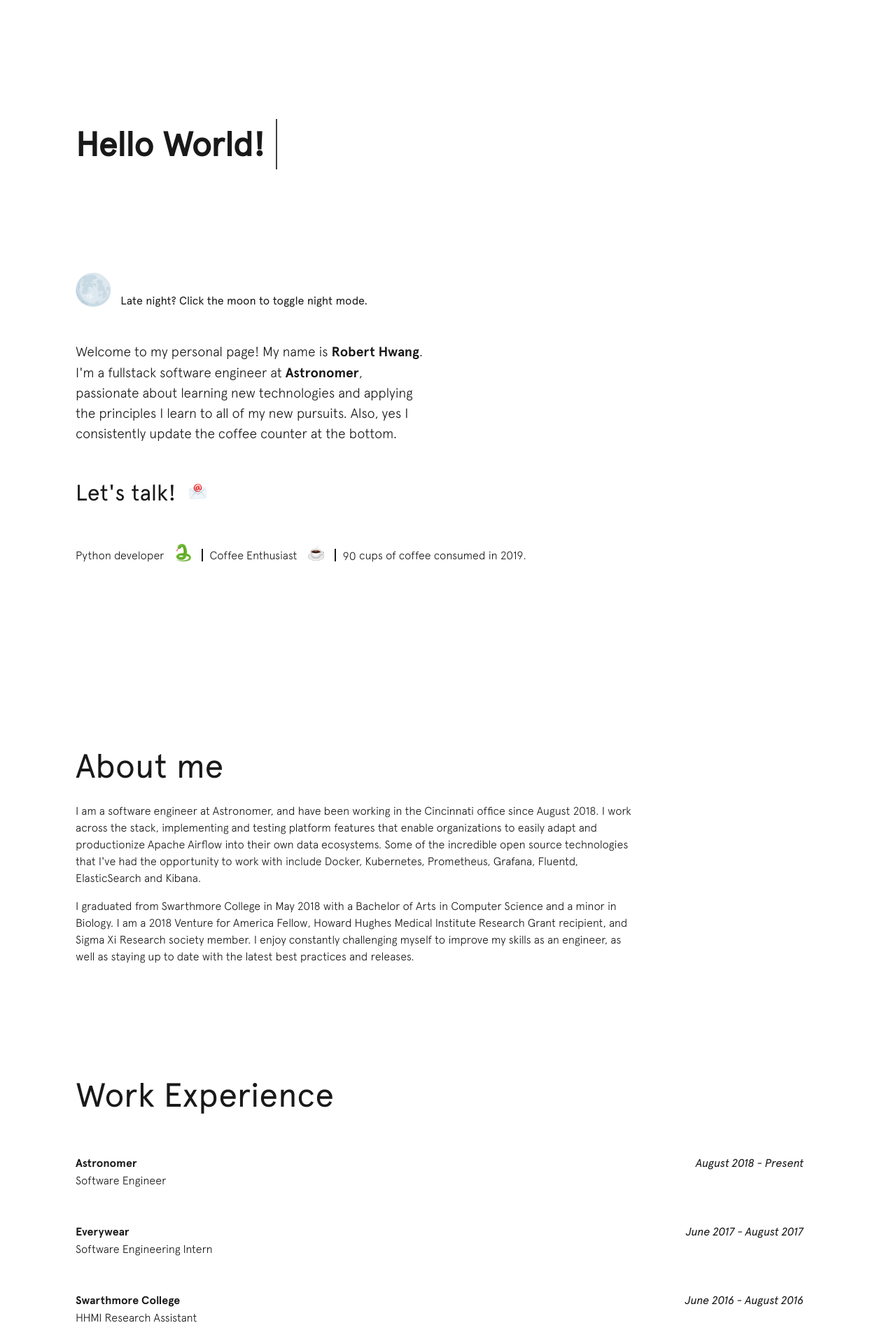
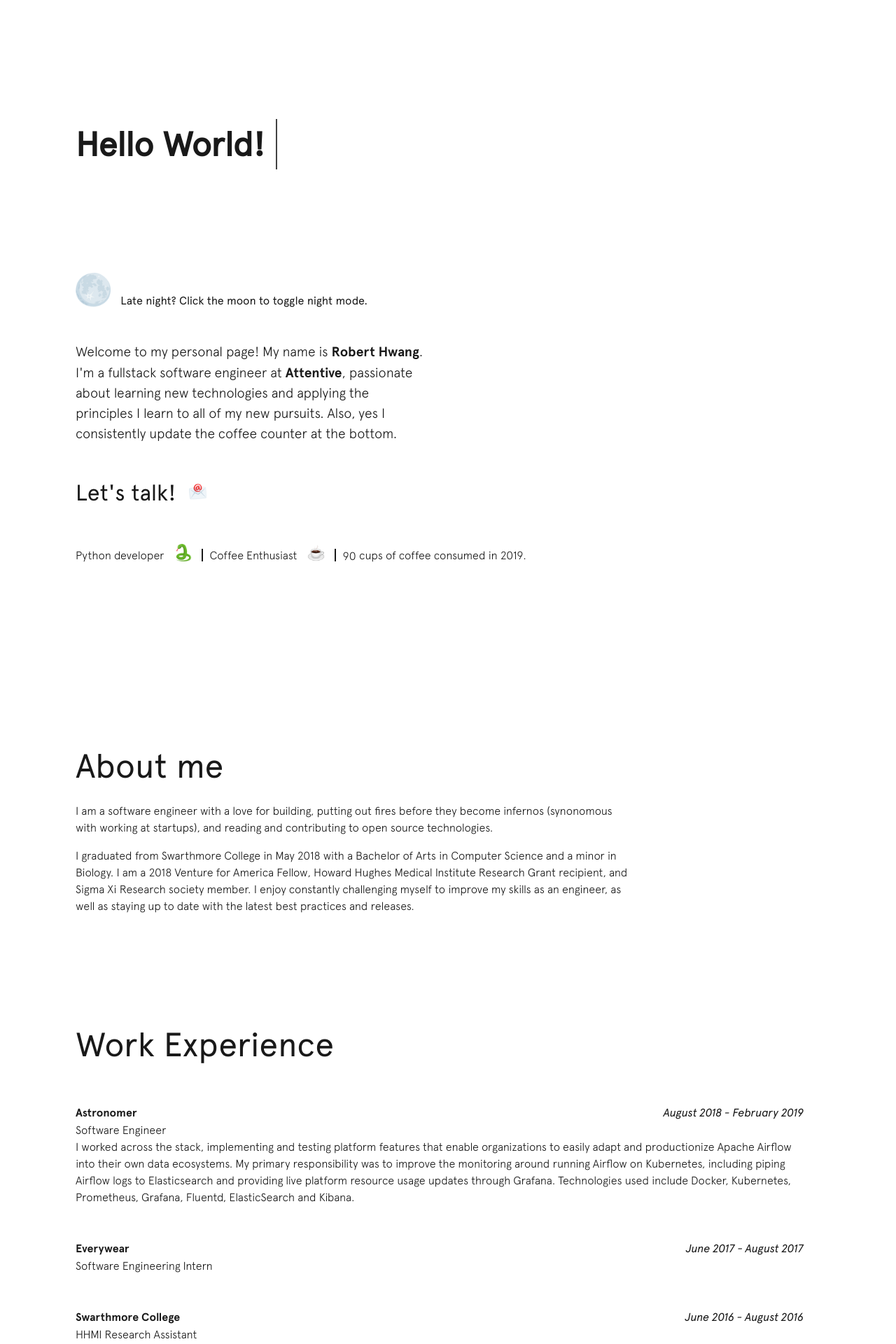
Before and after one commit to rhwang10/rhwang10.github.io, a Jekyll site: the page built from index.html, in a window 1280 px wide. Shown: the top 1920 px of the page at 70% size. Built offline with Jekyll 4.4.1, drawn with Linux system fonts in a browser that asks for light colours.

Commit message:
Update experience and about me blurb, and heading

```diff
--- a/_data/experience.yml
+++ b/_data/experience.yml
@@ -1,14 +1,15 @@
 - company: Astronomer
   url: https://www.astronomer.io/
-  timerange: August 2018 - Present
+  timerange: August 2018 - February 2019
   position: Software Engineer
-
+  blurb: I worked across the stack, implementing and testing platform features that enable organizations to easily adapt and productionize Apache Airflow into their own data ecosystems. My primary responsibility was to improve the monitoring around running Airflow on Kubernetes, including piping Airflow logs to Elasticsearch and providing live platform resource usage updates through Grafana. Technologies used include Docker, Kubernetes, Prometheus, Grafana, Fluentd, ElasticSearch and Kibana.
 - company: Everywear
   url: https://everywear.com/
   timerange: June 2017 - August 2017
   position: Software Engineering Intern
-
+  blurb:
 - company: Swarthmore College
   url: https://www.formicalab.org/copy-of-people-projects
   timerange: June 2016 - August 2016
   position: HHMI Research Assistant
+  blurb:
--- a/_includes/aboutme.html
+++ b/_includes/aboutme.html
@@ -1,12 +1,7 @@
 <section class="aboutme">
   <div class="aboutme__title">About me</div>
   <div class="aboutme__background">
-    <p>I am a software engineer at Astronomer, and have been working in the Cincinnati
-      office since August 2018. I work across the stack, implementing and testing
-      platform features that enable organizations to easily adapt and productionize Apache
-      Airflow into their own data ecosystems. Some of the incredible open source technologies that I've had the
-      opportunity to work with include Docker, Kubernetes, Prometheus, Grafana, Fluentd,
-      ElasticSearch and Kibana.</p>
+    <p>I am a software engineer with a love for building, putting out fires before they become infernos (synonomous with working at startups), and reading and contributing to open source technologies.</p>
     <p>I graduated from Swarthmore College in May 2018 with a Bachelor of Arts in Computer Science and a
       minor in Biology. I am a 2018 Venture for America Fellow, Howard Hughes Medical Institute Research Grant
       recipient, and Sigma Xi Research society member. I enjoy constantly challenging myself
--- a/_includes/experience.html
+++ b/_includes/experience.html
@@ -9,6 +9,7 @@
       </a>
       <span class="experience_timerange">{{ experience.timerange }}</span>
       <span class="experience_position">{{ experience.position }}</span>
+      <span class="experience_blurb">{{ experience.blurb }}</span>
     </div>
     {% endfor %}
   </div>
--- a/_includes/intro.html
+++ b/_includes/intro.html
@@ -7,7 +7,7 @@
     <span>Late night? Click the moon to toggle night mode.</span>
   </div>
   <h2 class="intro__paragraph">
-    Welcome to my personal page! My name is <span class="name">Robert Hwang</span>. I'm a fullstack software engineer at <span class="name">Astronomer</span>, passionate about learning new technologies and applying the principles I learn to all of my new pursuits. Also, yes I consistently update the coffee counter at the bottom.
+    Welcome to my personal page! My name is <span class="name">Robert Hwang</span>. I'm a fullstack software engineer at <span class="name">Attentive</span>, passionate about learning new technologies and applying the principles I learn to all of my new pursuits. Also, yes I consistently update the coffee counter at the bottom.
   </h2>
   <a class="email_text" href="mailto:robert.t.hwang@gmail.com">
     <span class="intro__contact">Let's talk! <span class="emoji email"></span></span>
--- a/css/main.css
+++ b/css/main.css
@@ -245,11 +245,18 @@ section.experience .experience__total .experience__details .experience_company {
   font-family: Apercu-Bold;
   font-weight: 300;
 }
+
 section.experience .experience__total .experience__details .experience_timerange {
   font-family: Apercu-Italic;
   float: right;
 }
+
 section.experience .experience__total .experience__details .experience_position {
+  font-family: Apercu-Light;
+  display: block;
+}
+
+section.experience .experience__total .experience__details .experience_blurb {
   font-family: Apercu-Light;
   display: block;
 }
```
